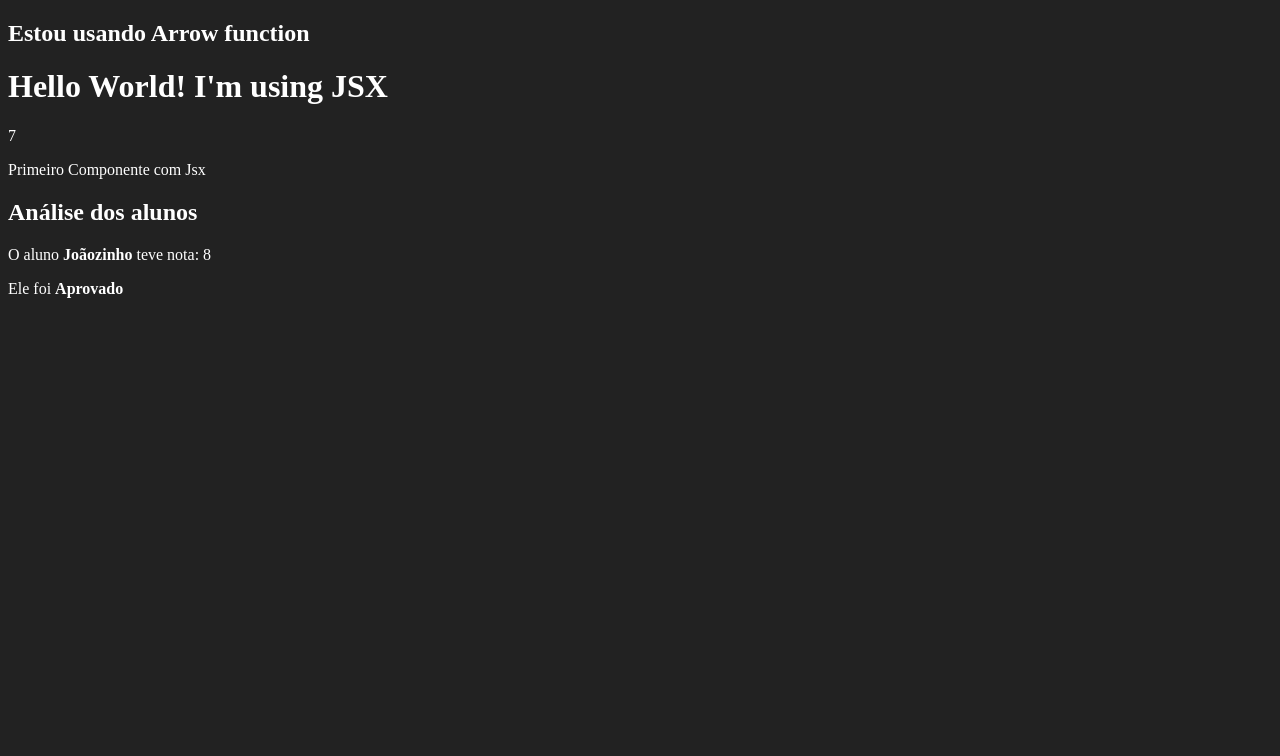
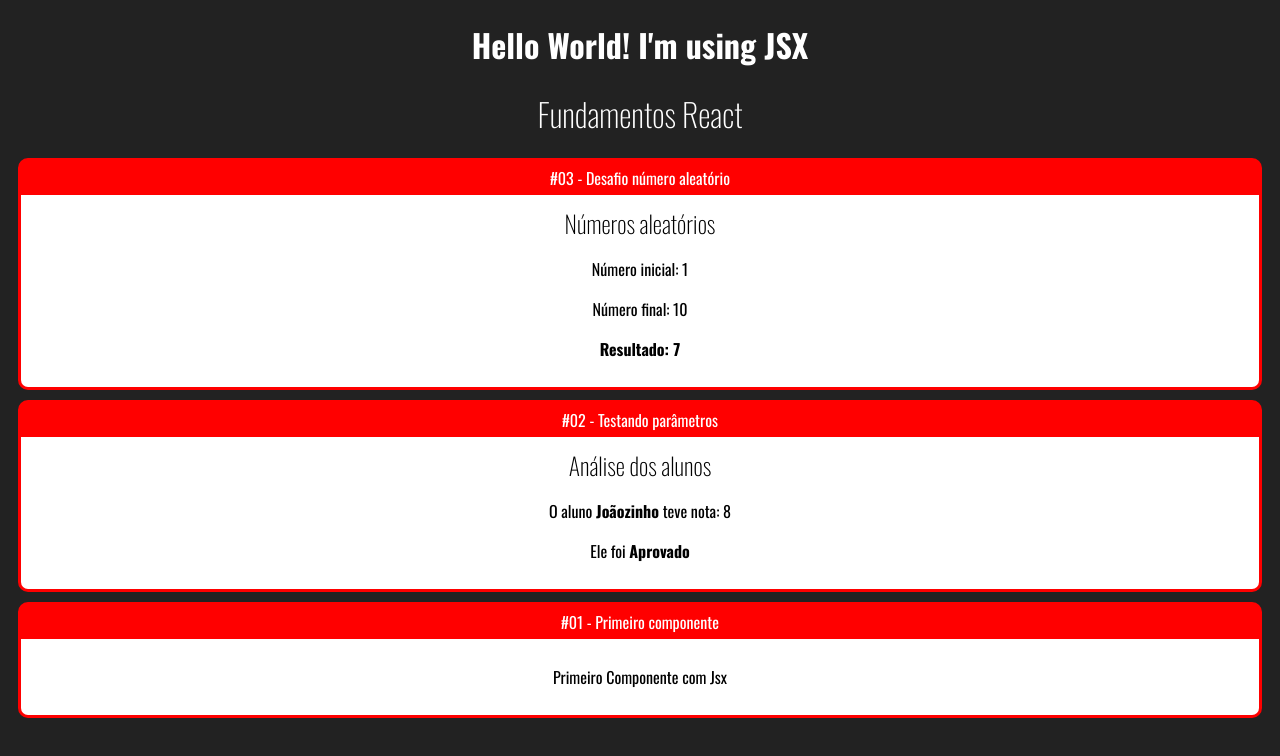
Before and after one commit to Guilher-Melo/Curso-React, a React (Create React App) app: page / in a window 1280 px wide. Shown: the top 756 px of the page. Built offline with nearby package versions, Linux system fonts and the light colour scheme.

Commit message:
Criando cards

```diff
--- a/public/index.html
+++ b/public/index.html
@@ -1,23 +1,27 @@
 <!DOCTYPE html>
 <html lang="en">
+
 <head>
   <meta charset="utf-8" />
   <link rel="icon" href="%PUBLIC_URL%/favicon.ico" />
   <meta name="viewport" content="width=device-width, initial-scale=1" />
   <meta name="theme-color" content="#000000" />
-    <meta
-      name="description"
-      content="Web site created using create-react-app"
-    />
+  <meta name="description" content="Web site created using create-react-app" />
   <link rel="apple-touch-icon" href="%PUBLIC_URL%/logo192.png" />
 
   <link rel="manifest" href="%PUBLIC_URL%/manifest.json" />
+  <link rel="preconnect" href="https://fonts.googleapis.com">
+  <link rel="preconnect" href="https://fonts.gstatic.com" crossorigin>
+  <link href="https://fonts.googleapis.com/css2?family=Oswald:wght@200;300;400;500;600;700&display=swap"
+    rel="stylesheet">
 
   <title>React App</title>
 </head>
+
 <body>
   <noscript>You need to enable JavaScript to run this app.</noscript>
   <div id="root"></div>
 
 </body>
+
 </html>
--- a/src/App.jsx
+++ b/src/App.jsx
@@ -4,15 +4,25 @@ import React from "react";
 import Primeiro from './components/basicos/Primeiro';
 import ComParametro from './components/basicos/ComParametros';
 import RandomNumber from "./components/basicos/RandomNumber";
+import Card from "./components/layouts/Card";
 
 const forte = <h1> <strong>Hello World! I'm using JSX</strong></h1>;
 
 export default () => (
-    <div>
-      <h2>Estou usando Arrow function</h2>
-    {forte}
-    <RandomNumber numIni={1} numFim={10} />
-    <Primeiro />
-    <ComParametro titulo="Análise dos alunos" nome="Joãozinho" nota={8.0} />
+  <div>
+    { forte }
+    <h1>Fundamentos React</h1>
+    <Card titulo="#03 - Desafio número aleatório">
+      <RandomNumber numIni={1} numFim={10} />
+    </Card>
+
+    <Card titulo="#02 - Testando parâmetros">
+      <ComParametro titulo="Análise dos alunos" nome="Joãozinho" nota={8.0} />
+    </Card>
+
+    <Card titulo="#01 - Primeiro componente">
+      <Primeiro />
+    </Card>
+
   </div>
-  );
+);
--- a/src/components/basicos/RandomNumber.jsx
+++ b/src/components/basicos/RandomNumber.jsx
@@ -5,7 +5,10 @@ export default function RandomNumber (props) {
   const numAle = Math.round(Math.random() * (numFim - numIni) + numIni);
   return (
     <>
-      { numAle }
+    <h2>Números aleatórios</h2>
+    <p>Número inicial: { numIni }</p>
+    <p>Número final: { numFim }</p>
+      <p><strong>Resultado: { numAle } </strong></p>
     </>
   )
 }
--- /dev/null
+++ b/src/components/layouts/Card.jsx
@@ -0,0 +1,11 @@
+import React from "react";
+import "./card.css";
+
+export default function Card (props) {
+  return (
+    <div className="card">
+      <div className="title">{ props.titulo }</div>
+      <div className="content">{ props.children }</div>
+    </div>
+  )
+}
--- /dev/null
+++ b/src/components/layouts/card.css
@@ -0,0 +1,19 @@
+.card {
+  background-color: red;
+  border: 3px solid red;
+  border-radius: 10px;
+  overflow: hidden;
+  margin: 10px;
+}
+
+.card .title {
+  padding: 5px 0;
+  display: flex;
+  justify-content: center;
+}
+
+.card .content {
+  background-color: white;
+  color: black;
+  padding: 10px;
+}
--- a/src/index.css
+++ b/src/index.css
@@ -1,4 +1,15 @@
 body {
   background-color: #222;
   color: white;
+  font-family: 'Oswald', sans-serif;
+  color: white;
+  text-align: center;
 }
+
+h1, h2 , h3 {
+  font-weight: 200;
+}
+
+h2, h3 {
+  margin: 0;
+}
```
Lines whose indentation alone changed are shown as unchanged.
